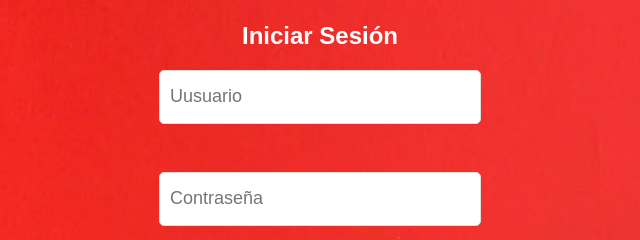
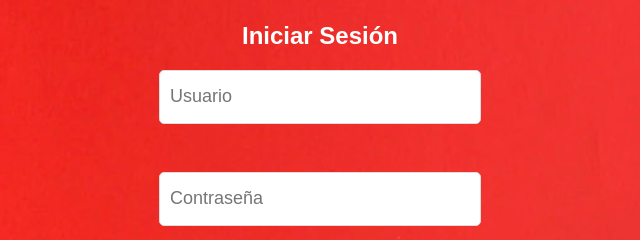
Before and after one commit to GABRIEL3503/clientes-cine-rex, a website: page public/datos.html in a window 1280 px wide. Shown: the part 239-479 px from the top of the page, 320-960 px from the left. Drawn offline with Linux system fonts and the light colour scheme.

Commit message:
gabo commit

```diff
--- a/public/datos.html
+++ b/public/datos.html
@@ -10,7 +10,7 @@
     <div id="login-form">
         <h2>Iniciar Sesión</h2>
         <form id="form">
-            <input type="text" id="username" placeholder="Uusuario" required>
+            <input type="text" id="username" placeholder="Usuario" required>
             <input type="password" id="password" placeholder="Contraseña" required>
             <button type="submit">Ingresar</button>
         </form>
```
